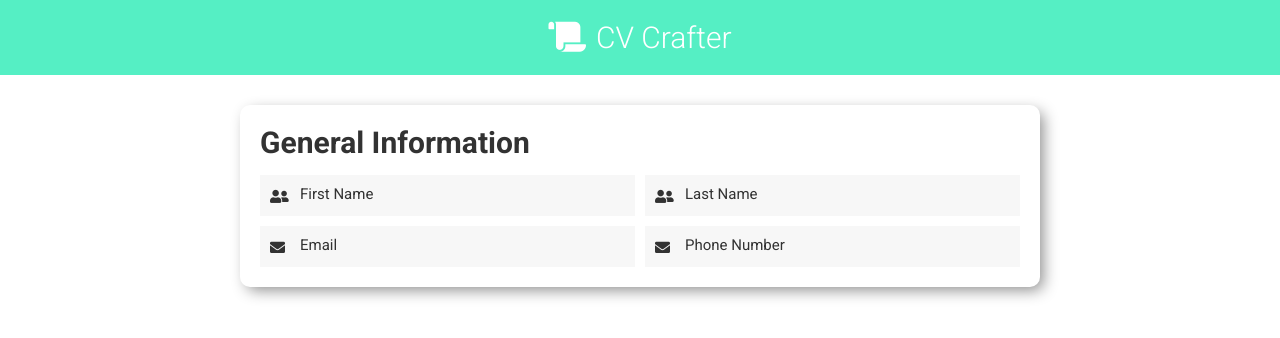
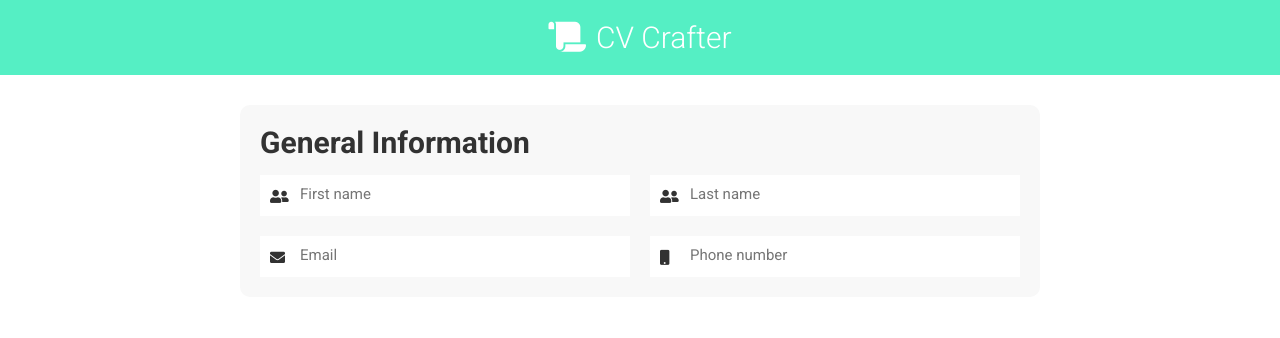
Before and after one commit to ABojo/CVApplication, a React (Create React App) app: page / in a window 1280 px wide. Shown: the top 338 px of the page. Built offline with nearby package versions, Linux system fonts and the light colour scheme; the HTML template or start-up script is replaced by a standard one.

Commit message:
Added label to inputs that will be shown when placeholder is not // refactored input component // added styling

```diff
--- a/src/components/Form.js
+++ b/src/components/Form.js
@@ -16,13 +16,13 @@ class Form extends Component {
           <Input
             faIcon="fas fa-user-friends"
             type="text"
-            placeholder="First Name"
+            placeholder="First name"
             required
           />
           <Input
             faIcon="fas fa-user-friends"
             type="text"
-            placeholder="Last Name"
+            placeholder="Last name"
             required
           />
           <Input
@@ -33,9 +33,9 @@ class Form extends Component {
           />
 
           <Input
-            faIcon="fas fa-envelope"
+            faIcon="fas fa-mobile"
             type="tel"
-            placeholder="Phone Number"
+            placeholder="Phone number"
             required
           />
         </div>
--- a/src/components/Input.js
+++ b/src/components/Input.js
@@ -19,31 +19,24 @@ class Input extends Component {
     }
   }
 
-  buildInput() {
-    return (
-      <input
-        type={this.props.type}
-        placeholder={this.props.placeholder}
-        className={`input-field ${this.props.faIcon ? 'has-icon' : ''}`}
-        required={this.props.required ? true : ''}
-        onBlur={this.showValidity}
-      ></input>
-    );
-  }
+  render() {
+    const { faIcon, type, placeholder, required } = this.props;
 
-  buildWithIcon() {
     return (
       <div className="input-container">
-        <i class={`${this.props.faIcon} input-icon`}></i>
-        {this.buildInput()}
+        {faIcon ? <i class={`${faIcon} input-icon`}></i> : ''}
+
+        <input
+          type={type}
+          placeholder={placeholder}
+          className={`input-field ${faIcon ? 'has-icon' : ''}`}
+          required={required ? true : ''}
+          onBlur={this.showValidity}
+        ></input>
+
+        <h1 class="field-label">{placeholder}</h1>
       </div>
     );
-  }
-
-  render() {
-    if (this.props.faIcon) return this.buildWithIcon();
-
-    return this.buildInput();
   }
 }
 
--- a/src/styles/formStyles.css
+++ b/src/styles/formStyles.css
@@ -4,8 +4,8 @@
   width: 100%;
   max-width: 80rem;
   padding: 2rem;
-  box-shadow: 5px 5px 15px -2px rgba(0, 0, 0, 0.46);
   border-radius: 1rem;
+  background-color: rgb(248, 248, 248);
 }
 .section-title {
   font-size: 3rem;
@@ -17,5 +17,5 @@
 .general-grid {
   display: grid;
   grid-template-columns: repeat(2, 1fr);
-  grid-gap: 1rem;
+  grid-gap: 2rem;
 }
--- a/src/styles/inputStyles.css
+++ b/src/styles/inputStyles.css
@@ -2,6 +2,17 @@
   display: inline-block;
   position: relative;
   width: 100%;
+}
+
+.field-label {
+  position: absolute;
+  font-size: 1rem;
+  left: 0rem;
+  top: -1.5rem;
+  color: rgb(50, 50, 50);
+  opacity: 0;
+  transition: all 0.2s;
+  font-size: 1rem;
 }
 
 .input-icon {
@@ -20,24 +31,22 @@
   font-family: inherit;
   margin-right: 1rem;
   transition: all 0.2s, border 0.4s;
-  background-color: rgba(235, 235, 235, 0.4);
+  background-color: white;
   width: 100%;
-
   color: rgb(50, 50, 50);
   border-bottom: 3px solid transparent;
 }
 
 .input-field::placeholder {
-  color: rgb(50, 50, 50);
+  transition: all 0.2s;
+}
+
+.input-field:not(:placeholder-shown) + .field-label {
+  opacity: 1;
 }
 
 .input-field.has-icon {
   padding-left: 4rem;
-}
-
-.input-field:active,
-.input-field:focus {
-  background-color: rgba(235, 235, 235, 1);
 }
 
 .valid {
```
